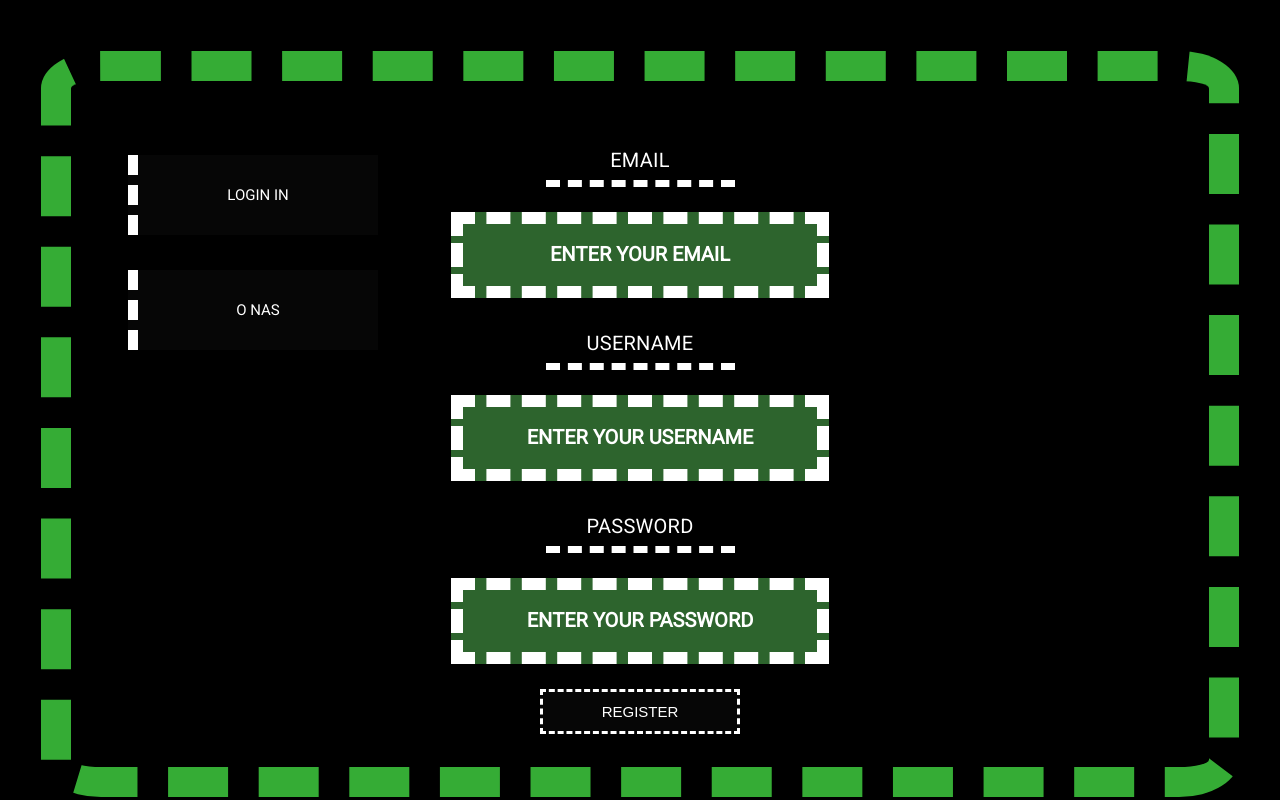
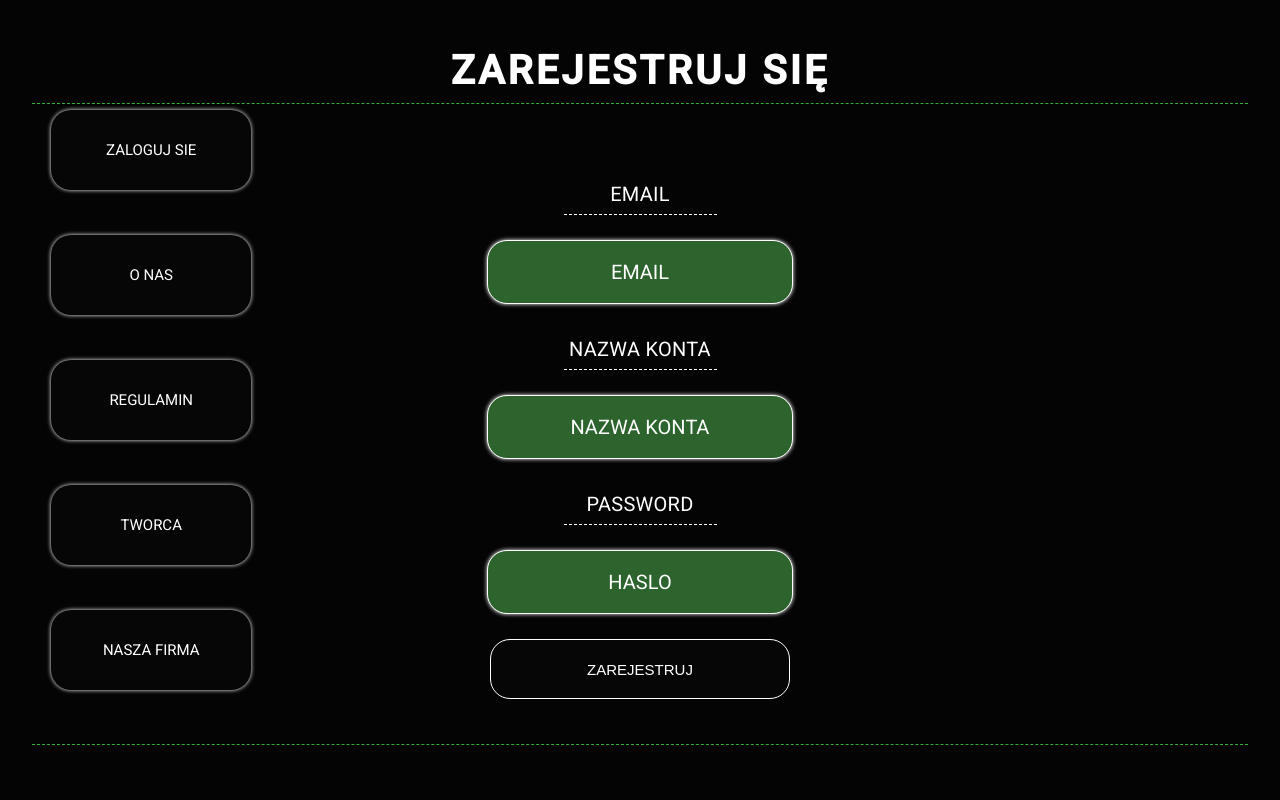
Before and after one commit to Pum2A/talkapp, an Angular app: page /register in a window 1280 px wide. Built offline with nearby package versions, Linux system fonts and the light colour scheme.

Commit message:
login component styled

```diff
--- a/src/app/components/login/login.component.html
+++ b/src/app/components/login/login.component.html
@@ -1,4 +1,9 @@
+<div class="form-container">
+
+
   <h2>Logowanie</h2>
+  <div class="circle-container">
+
     <form (ngSubmit)="login()">
       <div>
         <label for="username">Nazwa użytkownika:</label>
@@ -12,6 +17,13 @@
         <label for="password">Hasło:</label>
         <input type="password" id="password" name="password" [(ngModel)]="loginForm.password" required>
       </div>
+      <div class="login-container">
+
         <button type="submit">Zaloguj się</button>
+      </div>
     </form>
+  </div>
+</div>
+<div class="button-container">
   <button routerLink="/register">Register </button>
+</div>
--- a/src/app/components/login/login.component.scss
+++ b/src/app/components/login/login.component.scss
@@ -9,3 +9,146 @@
 .mdc-button__label{
   color: red;
 }
+
+h2{
+  font-size: 4rem;
+  // margin: 35px;
+  color: #fff;
+  font-weight: 800;
+  letter-spacing: 3px;
+}
+
+
+
+.invalid{
+  background-color: red;
+  // border: 20px dashed #fff;
+  width: 30rem;
+  height: 6rem;
+
+}
+.invalid-text{
+  color: crimson;
+  margin: 10px;
+}
+.form-container{
+  width: 100%;
+  height: 100%;
+  display: flex;
+  justify-content: center;
+  align-items: center;
+  flex-direction: column;
+  background-color: #040404;
+}
+.circle-container{
+  border-bottom: 1px dashed rgb(53 172 53);
+  border-top: 1px dashed rgb(53 172 53);
+  // padding: 25px;
+  // margin: 3px;
+  height: 80%;
+  width: 95%;
+  display: flex;
+  justify-content: center;
+  align-items: center;
+  flex-direction: column;
+  // border-radius: 5%;
+}
+
+form{
+  display: flex;
+  justify-content: center;
+  align-items: center;
+  flex-direction: column;
+}
+
+input{
+  width: 30rem;
+  height: 6rem;
+  border: none;
+  border: 1px solid #fff;
+  outline: none;
+  font-size: 2rem;
+  border-radius: 2rem;
+  box-shadow: 0px 0px 4px #fff;
+
+  background-color: rgb(45 100 45);
+  font-family: 'Heebo', sans-serif;
+
+  // border-bottom-right-radius: 55%;
+
+}
+input::placeholder{
+
+  color: #fff;
+  // font-weight: 800;
+  font-size: 2rem;
+  font-family: 'Heebo', sans-serif;
+  // color: #fff;
+  text-align: center;
+  text-transform: uppercase;
+}
+label{
+  color: #fff;
+  border-bottom: 1px dashed #fff;
+  height: 4rem;
+  display: flex;
+  justify-content: center;
+  align-items: center;
+  font-size: 2rem;
+  margin: 2.5rem;
+  text-transform: uppercase;
+
+
+}
+
+button{
+  width: 20rem;
+  height: 4.5rem;
+  border-radius: 2rem;
+}
+
+.button-container{
+  position: absolute;
+  top: 15%;
+  left: 4%;
+
+}
+.button-container button{
+  display: flex;
+  justify-content: center;
+  align-items: center;
+  margin: 45px 0px;
+  width: 20rem;
+  height: 8rem;
+  background-color: #060606;
+  font-family: 'Heebo', sans-serif;
+  border: none;
+  // border-left: 10px dashed #fff;
+  cursor: pointer;
+  font-size: 1.5rem;
+  text-transform: uppercase;
+  color: #fff;
+  box-shadow: 0px 0px 4px #fff;
+  &:hover{
+    background-color: #131212;
+
+  }
+}
+.login-container{
+  // background-color: red;
+  margin-top: 25px;
+
+}
+
+
+.login-container button{
+  border: 1px solid #fff;
+  height: 6rem;
+  width: 30rem;
+  background-color: #060606;
+  color: #fff;
+  cursor: pointer;
+  font-size: 1.5rem;
+  text-transform: uppercase;
+
+}
--- a/src/app/components/register/register.component.html
+++ b/src/app/components/register/register.component.html
@@ -1,37 +1,41 @@
 
 <div class="form-container">
-  <div class="h1-cont">
+  <!-- <div class="h1-cont">
 
     <h1>ZAREJESTRUJ SIĘ</h1>
-  </div>
+  </div> -->
 
+  <h1>ZAREJESTRUJ SIĘ</h1>
   <div class="circle-container">
 
       <form [formGroup]="registerForm" (ngSubmit)="onSubmit()">
         <label for="">Email</label>
-        <input type="email" placeholder="Enter your email" formControlName="email" [class.invalid]="registerForm.get('email')?.invalid && (registerForm.get('email')?.dirty || registerForm.get('email')?.touched || isSubmitted)">
+        <input type="email" placeholder="EMAIL" formControlName="email" [class.invalid]="registerForm.get('email')?.invalid && (registerForm.get('email')?.dirty || registerForm.get('email')?.touched || isSubmitted)">
         <span class="invalid-text" *ngIf="registerForm.get('email')?.hasError('required') && (registerForm.get('email')?.dirty || registerForm.get('email')?.touched || isSubmitted )">
           To pole musi zostać wypełnione poprawnie
         </span>
-        <label for="">Username</label>
-        <input type="text" placeholder="Enter your username" formControlName="username" [class.invalid]="registerForm.get('username')?.invalid && (registerForm.get('username')?.dirty || registerForm.get('username')?.touched || isSubmitted )" >
+        <label for="">Nazwa konta</label>
+        <input type="text" placeholder="Nazwa konta" formControlName="username" [class.invalid]="registerForm.get('username')?.invalid && (registerForm.get('username')?.dirty || registerForm.get('username')?.touched || isSubmitted )" >
         <span class="invalid-text" *ngIf="registerForm.get('username')?.hasError('required') && (registerForm.get('username')?.dirty || registerForm.get('username')?.touched || isSubmitted )">
           To pole musi zostać wypełnione poprawnie
         </span>
         <label for="">Password</label>
-        <input type="text" placeholder="Enter your password" formControlName="password" [class.invalid]="registerForm.get('password')?.invalid && (registerForm.get('password')?.dirty || registerForm.get('password')?.touched || isSubmitted )">
+        <input type="text" placeholder="Haslo" formControlName="password" [class.invalid]="registerForm.get('password')?.invalid && (registerForm.get('password')?.dirty || registerForm.get('password')?.touched || isSubmitted )">
         <span class="invalid-text" *ngIf="registerForm.get('password')?.hasError('required') && (registerForm.get('password')?.dirty || registerForm.get('password')?.touched || isSubmitted )">
-          To pole musi zostać wypełnione poprawnie
+          To pole musi zostać wypełnione poprawnie, haslo musi skladac sie z minimum 8 liter.
         </span>
         <div class="register-container">
 
-          <button type="submit">Register</button>
+          <button type="submit">Zarejestruj</button>
         </div>
       </form>
 </div>
 <div class="button-container">
 
-  <button routerLink="/login">Login in</button>
+  <button routerLink="/login">Zaloguj sie</button>
   <button routerLink="/about">O nas</button>
+  <button routerLink="/regulamin">Regulamin</button>
+  <button routerLink="/Tworca">Tworca</button>
+  <button routerLink="/firma">Nasza firma</button>
 </div>
 </div>
--- a/src/app/components/register/register.component.scss
+++ b/src/app/components/register/register.component.scss
@@ -1,7 +1,7 @@
 .invalid{
   background-color: red;
   // border: 20px dashed #fff;
-  width: 35rem;
+  width: 30rem;
   height: 6rem;
 
 }
@@ -16,19 +16,21 @@
   justify-content: center;
   align-items: center;
   flex-direction: column;
-  background-color: #000;
+  background-color: #040404;
 }
 .circle-container{
-  border: 30px dashed rgb(53 172 53);
-  padding: 25px;
-  margin: 3px;
-  height: 100%;
-  width: 85%;
+  border-bottom: 1px dashed rgb(53 172 53);
+  border-top: 1px dashed rgb(53 172 53);
+  // padding: 25px;
+  // margin: 3px;
+  height: 80%;
+  width: 95%;
   display: flex;
   justify-content: center;
   align-items: center;
   flex-direction: column;
-  border-radius: 5%;
+  // border-radius: 5%;
+
 }
 
 form{
@@ -38,25 +40,34 @@ form{
   flex-direction: column;
 }
 
+h1{
+  font-size: 4rem;
+  // margin: 35px;
+  color: #fff;
+  font-weight: 800;
+  letter-spacing: 3px;
+}
+
 input{
-  width: 35rem;
+  width: 30rem;
   height: 6rem;
   border: none;
-  border: 12px dashed #fff;
+  border: 1px solid #fff;
   outline: none;
   font-size: 2rem;
+  border-radius: 2rem;
+  box-shadow: 0px 0px 4px #fff;
 
   background-color: rgb(45 100 45);
   font-family: 'Heebo', sans-serif;
 
-  // border-bottom-left-radius: 55%;
   // border-bottom-right-radius: 55%;
 
 }
 input::placeholder{
 
   color: #fff;
-  font-weight: 800;
+  // font-weight: 800;
   font-size: 2rem;
   font-family: 'Heebo', sans-serif;
   // color: #fff;
@@ -65,7 +76,7 @@ input::placeholder{
 }
 label{
   color: #fff;
-  border-bottom: 7px dashed #fff;
+  border-bottom: 1px dashed #fff;
   width: 50%;
   height: 4rem;
   display: flex;
@@ -75,48 +86,53 @@ label{
   margin: 2.5rem;
   text-transform: uppercase;
 
+
 }
 
 button{
   width: 20rem;
   height: 4.5rem;
+  border-radius: 2rem;
 }
 
 .button-container{
   position: absolute;
-  top: 15%;
-  left: 10%;
+  // top: 15%;
+  left: 4%;
 
 }
 .button-container button{
   display: flex;
   justify-content: center;
   align-items: center;
-  margin: 35px 0px;
-  width: 25rem;
+  margin: 45px 0px;
+  width: 20rem;
   height: 8rem;
   background-color: #060606;
   font-family: 'Heebo', sans-serif;
   border: none;
-  border-left: 10px dashed #fff;
+  // border-left: 10px dashed #fff;
   cursor: pointer;
   font-size: 1.5rem;
   text-transform: uppercase;
   color: #fff;
+  box-shadow: 0px 0px 4px #fff;
   &:hover{
     background-color: #131212;
 
   }
 }
 .register-container{
-  background-color: red;
+  // background-color: red;
   margin-top: 25px;
 
 }
 
 
 .register-container button{
-  border: 3px dashed #fff;
+  border: 1px solid #fff;
+  height: 6rem;
+  width: 30rem;
   background-color: #060606;
   color: #fff;
   cursor: pointer;
```
Lines whose indentation alone changed are shown as unchanged.
